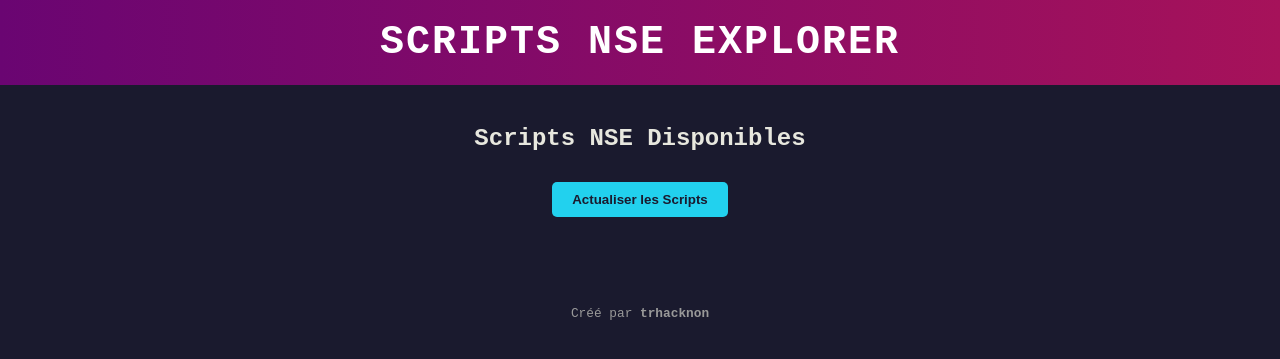
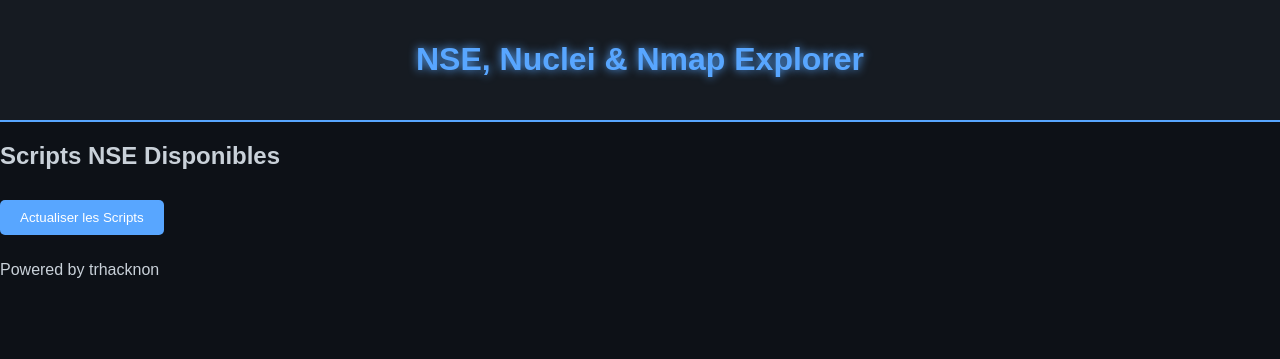
Before and after one commit to tucommenceapousser/nseweb, a Flask app: page / in a window 1280 px wide. Shown: the top 359 px of the page. Run offline with Flask 3, Linux system fonts and the light colour scheme; data that the repository does not hold is empty.

Commit message:
Update base.html

```diff
--- a/templates/base.html
+++ b/templates/base.html
@@ -3,67 +3,18 @@
 <head>
     <meta charset="UTF-8">
     <meta name="viewport" content="width=device-width, initial-scale=1.0">
-    <title>NSE Scripts</title>
-    <style>
-        body {
-            background-color: #1a1a2e;
-            color: #e7e7de;
-            font-family: "Courier New", Courier, monospace;
-            margin: 0;
-            padding: 0;
-            text-align: center;
-        }
-        header {
-            padding: 20px;
-            background: linear-gradient(90deg, #6a0572, #a6125a);
-            color: #fff;
-            text-transform: uppercase;
-        }
-        h1 {
-            font-size: 2.5em;
-            letter-spacing: 2px;
-            margin: 0;
-        }
-        a {
-            color: #22d1ee;
-            text-decoration: none;
-        }
-        a:hover {
-            text-decoration: underline;
-        }
-        section {
-            padding: 20px;
-        }
-        button {
-            background-color: #22d1ee;
-            border: none;
-            border-radius: 5px;
-            color: #1a1a2e;
-            padding: 10px 20px;
-            cursor: pointer;
-            font-weight: bold;
-            margin: 10px;
-        }
-        button:hover {
-            background-color: #0b8aa3;
-        }
-        footer {
-            margin-top: 20px;
-            padding: 10px;
-            font-size: 0.8em;
-            color: #999;
-        }
-    </style>
+    <title>NSE, Nuclei & Nmap Explorer</title>
+    <link rel="stylesheet" href="{{ url_for('static', filename='css/styles.css') }}">
 </head>
 <body>
     <header>
-        <h1>Scripts NSE Explorer</h1>
+        <h1>NSE, Nuclei & Nmap Explorer</h1>
     </header>
     <main>
         {% block content %}{% endblock %}
     </main>
     <footer>
-        <p>Créé par <strong>trhacknon</strong></p>
+        <p>Powered by <span>trhacknon</span></p>
     </footer>
 </body>
 </html>
```
